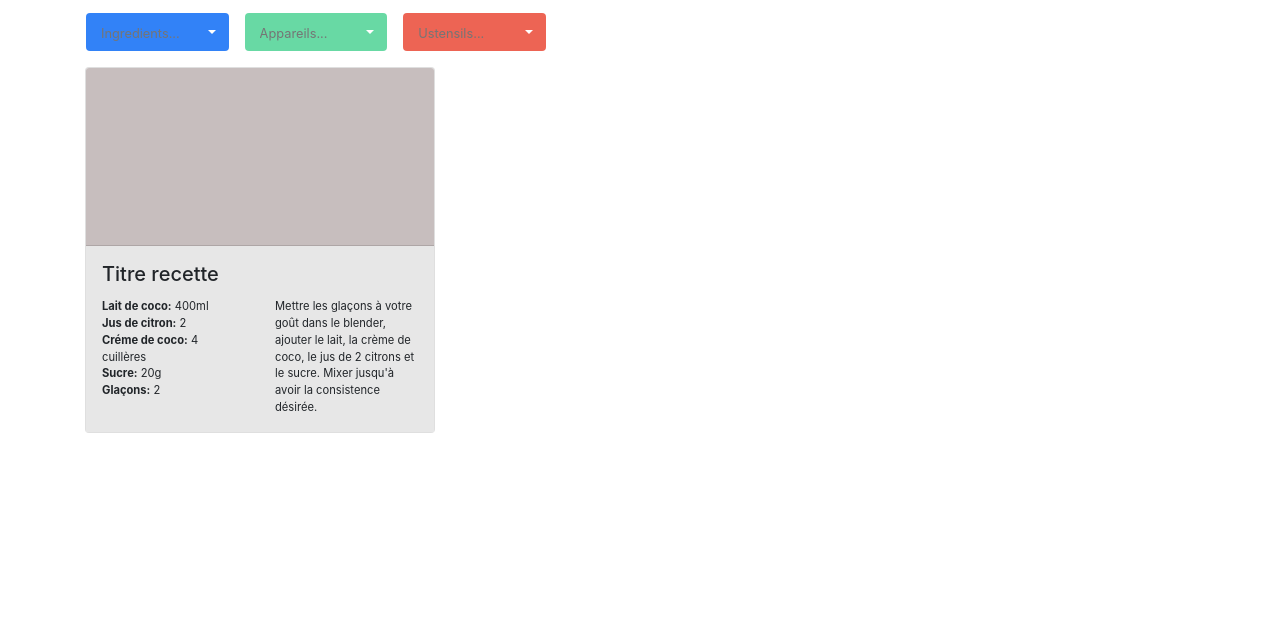
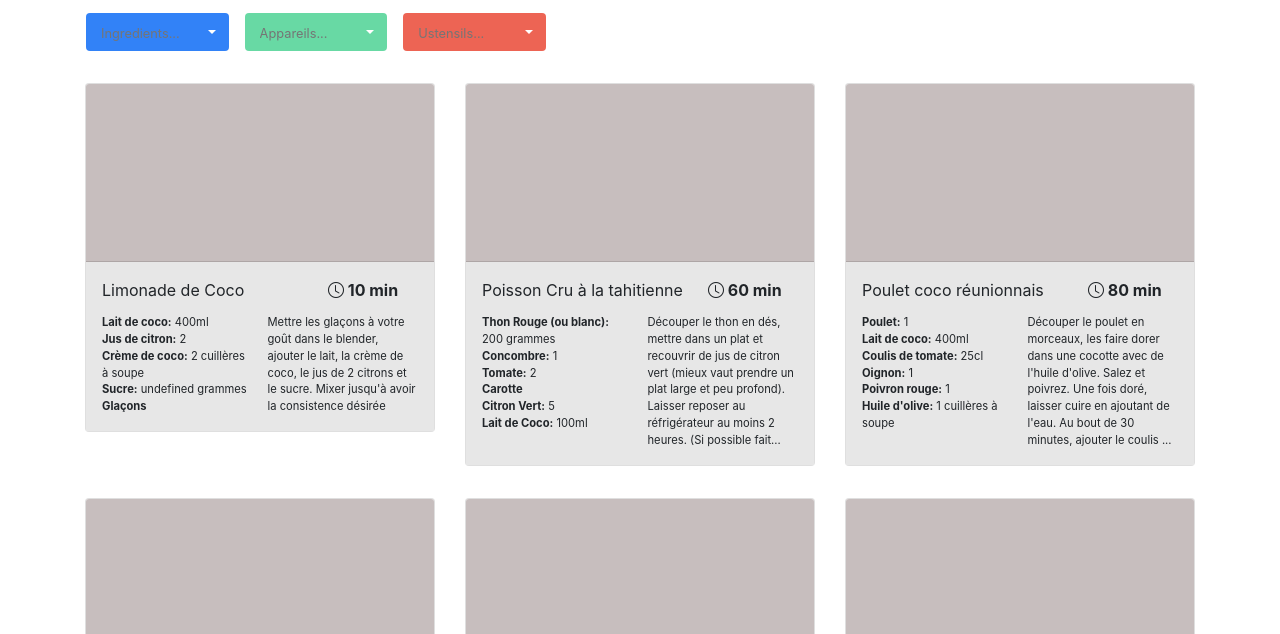
Before and after one commit to GregSR-GitHub/LesPetitsPlats, a plain HTML site: page index.html in a window 1280 px wide. Shown: the part 166-800 px from the top of the page. Drawn offline with nearby package versions, Linux system fonts and the light colour scheme.

Commit message:
add JS and recipe card

```diff
--- a/index.html
+++ b/index.html
@@ -8,6 +8,7 @@
 
     <!-- Bootstrap CSS -->
     <link rel="stylesheet" href="https://stackpath.bootstrapcdn.com/bootstrap/4.4.1/css/bootstrap.min.css" integrity="sha384-Vkoo8x4CGsO3+Hhxv8T/Q5PaXtkKtu6ug5TOeNV6gBiFeWPGFN9MuhOf23Q9Ifjh" crossorigin="anonymous">
+    <link rel="stylesheet" href="https://cdn.jsdelivr.net/npm/bootstrap-icons@1.8.3/font/bootstrap-icons.css">
     <link rel="stylesheet" href="./css/style.css">
 
     <title>Les petits plats</title>
@@ -64,26 +65,15 @@
                 </div>
             </div>
         </div>
-        <main class="row">
-            <div class="col-4">
-                <div class="card">
-                    <div class="card-header img-recipe"></div>
-                    <div class="card-body bg-gray px-3 pt-3 pb-0">
-                        <h5 class="card-title">Titre recette</h5>
-                        <div class="row card-recipe">
-                            <p class="col"><span class="font-weight-bold">Lait de coco:</span> 400ml
-                                <br><span class="font-weight-bold">Jus de citron:</span> 2
-                                <br><span class="font-weight-bold">Créme de coco:</span> 4 cuillères
-                                <br><span class="font-weight-bold">Sucre:</span> 20g
-                                <br><span class="font-weight-bold">Glaçons:</span> 2</p>
-                            <p class="col">Mettre les glaçons à votre goût dans le blender, ajouter le lait, la crème de coco, le jus de 2 citrons et le sucre. Mixer jusqu'à avoir la consistence désirée.</p>
-                        </div>
-                    </div>
-                </div>
-            </div>
+        <main class="row recipes_section">
         </main>
     </div>
     <!-- Optional JavaScript -->
+    <script src="./scripts/data/recipes.js"></script>
+    <script src="./scripts/models/recipe.js"></script>
+    <script src="./scripts/models/ingredient.js"></script>
+    <script src="./scripts/templates/recipeCard.js"></script>
+    <script src="./scripts/page/index.js"></script>
     <!-- jQuery first, then Popper.js, then Bootstrap JS -->
     <script src="https://code.jquery.com/jquery-3.4.1.slim.min.js" integrity="sha384-J6qa4849blE2+poT4WnyKhv5vZF5SrPo0iEjwBvKU7imGFAV0wwj1yYfoRSJoZ+n" crossorigin="anonymous"></script>
     <script src="https://cdn.jsdelivr.net/npm/popper.js@1.16.0/dist/umd/popper.min.js" integrity="sha384-Q6E9RHvbIyZFJoft+2mJbHaEWldlvI9IOYy5n3zV9zzTtmI3UksdQRVvoxMfooAo" crossorigin="anonymous"></script>
--- a/data/recipes.js
+++ b/scripts/data/recipes.js
@@ -96,7 +96,7 @@ const recipes = [
                 "quantity": 1
             },
             {
-                "ingredient": "Huile d'olive"
+                "ingredient": "Huile d'olive",
                 "quantity": 1,
                "unit": "cuillères à soupe"
             }
--- /dev/null
+++ b/scripts/models/ingredient.js
@@ -0,0 +1,30 @@
+class Ingredient {
+    constructor (data) {
+      this._ingredient = data.ingredient
+      this._quantity = data.quantity
+      this._unit = data.unit
+      this._unityType = ['ml','cl']
+
+    }
+
+    get name () {
+      if((!this._unit)&&(!this._quantity)){
+        return this._ingredient
+      }else{
+        return this._ingredient + ':'
+      }
+    }
+
+    get quantity () {
+      if(this._unityType.includes(this._unit)){
+        return this._quantity + this._unit
+      }else if((!this._unit)&&(!this._quantity)){
+        return ''
+      }else if(!this._unit){
+        return this._quantity
+      }else{
+        return this._quantity + ' ' + this._unit
+      }
+    }
+
+  }
--- /dev/null
+++ b/scripts/models/recipe.js
@@ -0,0 +1,53 @@
+class Recipe {
+    constructor (data) {
+      this._id = data.id
+      this._name = data.name
+      this._serving = data.serving
+      this._ingredients = data.ingredients
+      this._time = data.time
+      this._description = data.description
+      this._appliance = data.appliance
+      this._ustensils = data.ustensils
+    }
+
+    get id () {
+      return this._id
+    }
+
+    get name () {
+      return this._name
+    }
+
+    get serving () {
+      return this._serving
+    }
+
+    get ingredients () {
+      return this._ingredients
+    }
+
+    get time () {
+      return this._time
+    }
+
+    get description () {
+        return this._description
+      }
+
+    get descriptionPreview () {
+        if(this._description.length > 200){
+            return this._description.substring(0,200)+'...'
+        }else{
+            return this._description
+        }
+    }
+
+    get appliance () {
+      return this._appliance
+    }
+
+    get ustensils () {
+        return this._ustensils
+      }
+
+  }
--- /dev/null
+++ b/scripts/page/index.js
@@ -0,0 +1,19 @@
+class IndexPage {
+    constructor () {
+      this.urlData = './data/recipes.js'
+      this.section = document.querySelector('.recipes_section')
+    }
+
+    init () {
+      // Récupère les données des photographes
+      recipes.forEach((recipe) => {
+        const recipeData = new Recipe(recipe);
+        const recipeCardDOM = new RecipeCard(recipeData).createCard()
+        this.section.appendChild(recipeCardDOM)
+      })
+      console.log(recipes)
+    }
+  }
+
+  const page = new IndexPage()
+  page.init()
--- /dev/null
+++ b/scripts/templates/recipeCard.js
@@ -0,0 +1,30 @@
+class RecipeCard{
+    constructor(recipe) {
+        this._recipe = recipe
+    }
+
+    createCard() {
+        const wrapper = document.createElement('div')
+        wrapper.classList.add('card-wrapper', 'col-4', 'my-3')
+        let ingredientList = ''
+        console.log(this._recipe.ingredients)
+         this._recipe.ingredients.forEach((ingredient) => {
+            const ingredientData = new Ingredient(ingredient);
+            ingredientList = ingredientList + `<span class="font-weight-bold">${ingredientData.name}</span> ${ingredientData.quantity} <br>`
+         })
+
+        const recipeCard =`<div class="card">
+                    <div class="card-header img-recipe"></div>
+                    <div class="card-body bg-gray px-3 pt-3 pb-0">
+                        <p class="card-title d-flex justify-content-between"><span class="d-inline-block">${this._recipe.name}</span>
+                        <span class="font-weight-bold d-inline-block" style="min-width:90px"><i class="bi bi-clock"></i> ${this._recipe.time} min</span></p>
+                        <div class="row card-recipe">
+                            <p class="col">${ingredientList}</p>
+                            <p class="col pl-0">${this._recipe.descriptionPreview}</p>
+                        </div>
+                    </div>
+                </div>`
+        wrapper.innerHTML = recipeCard
+        return wrapper
+    }
+}
```
